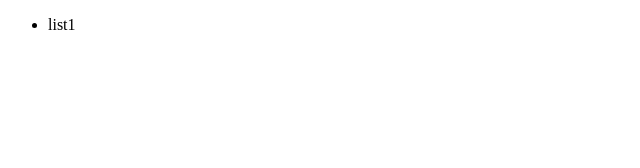
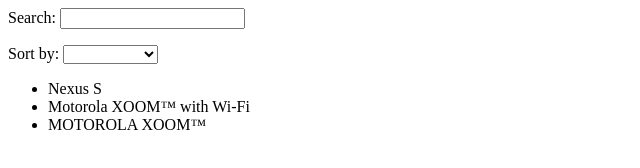
Before and after one commit to bigMeowCoding/angularjs-project, a website: page app/test-case/a.html at #!/home/list in a window 1280 px wide. Shown: the whole page, without its empty margins (0-640 px from the left). Drawn offline with nearby package versions, Linux system fonts and the light colour scheme.

Commit message:
数据封装到json中使用依赖注入http获取

```diff
--- a/app/test-case/list/list.component.js
+++ b/app/test-case/list/list.component.js
@@ -1,7 +1,12 @@
 angular.module("list").component("list", {
   templateUrl: "list/list.html", // url地址是从项目根目录下算起的
-  controller: function () {
+  controller: function ($http) {
     "use strict";
-    this.list = ["list1"];
+    $http.get("./list/list.json").then((response) => {
+      console.log(response);
+      this.list = response.data.phones;
+    });
+    this.query = "";
+    this.orderProp = "";
   },
 });
--- a/app/test-case/list/list.html
+++ b/app/test-case/list/list.html
@@ -1,3 +1,15 @@
+Search: <input ng-model="$ctrl.query" />
+<p>
+  Sort by:
+  <select ng-model="$ctrl.orderProp">
+    <option value="name">Alphabetical</option>
+    <option value="age">Newest</option>
+  </select>
+</p>
 <ul>
-  <li ng-repeat="item in $ctrl.list">{{item}}</li>
+  <li
+    ng-repeat="item in $ctrl.list | filter:$ctrl.query | orderBy:$ctrl.orderProp"
+  >
+    {{item.name}}
+  </li>
 </ul>
--- /dev/null
+++ b/app/test-case/list/list.json
@@ -0,0 +1,19 @@
+{
+  "phones": [
+    {
+      "name": "Nexus S",
+      "snippet": "Fast just got faster with Nexus S.",
+      "age": 1
+    },
+    {
+      "name": "Motorola XOOM™ with Wi-Fi",
+      "snippet": "The Next, Next Generation tablet.",
+      "age": 2
+    },
+    {
+      "name": "MOTOROLA XOOM™",
+      "snippet": "The Next, Next Generation tablet.",
+      "age": 3
+    }
+  ]
+}
```
